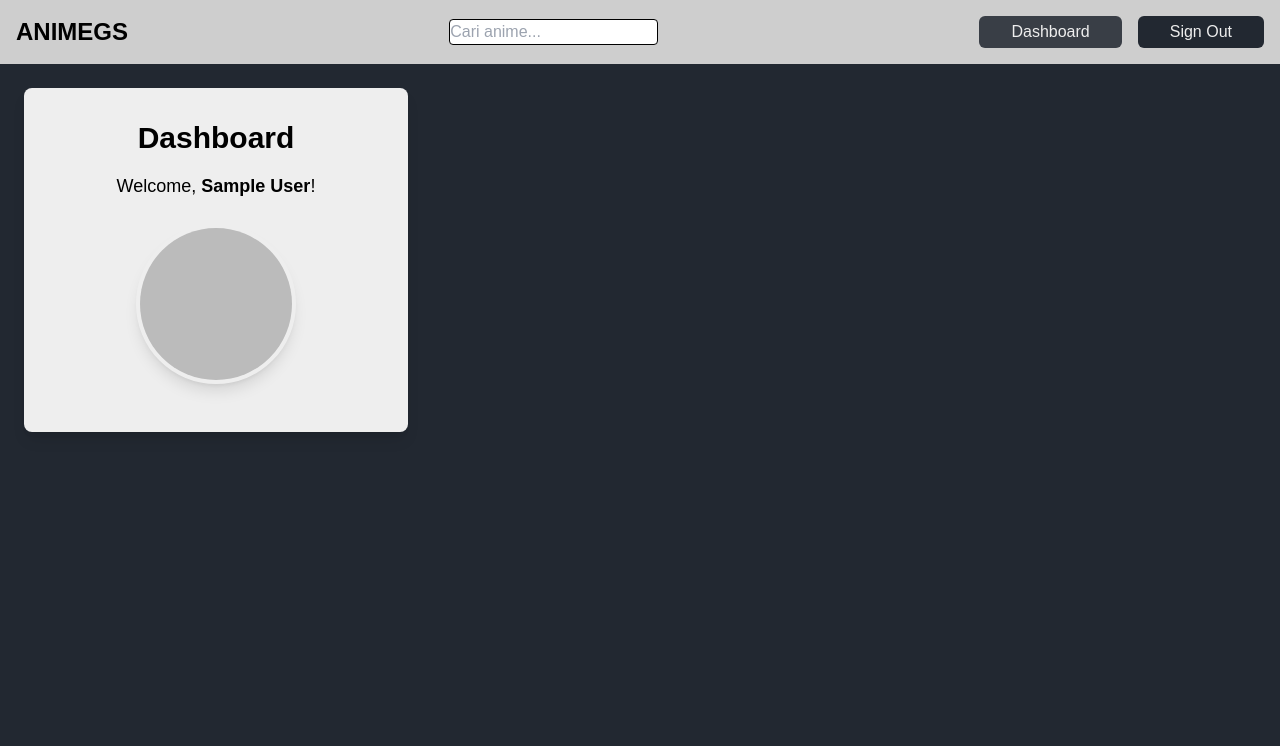
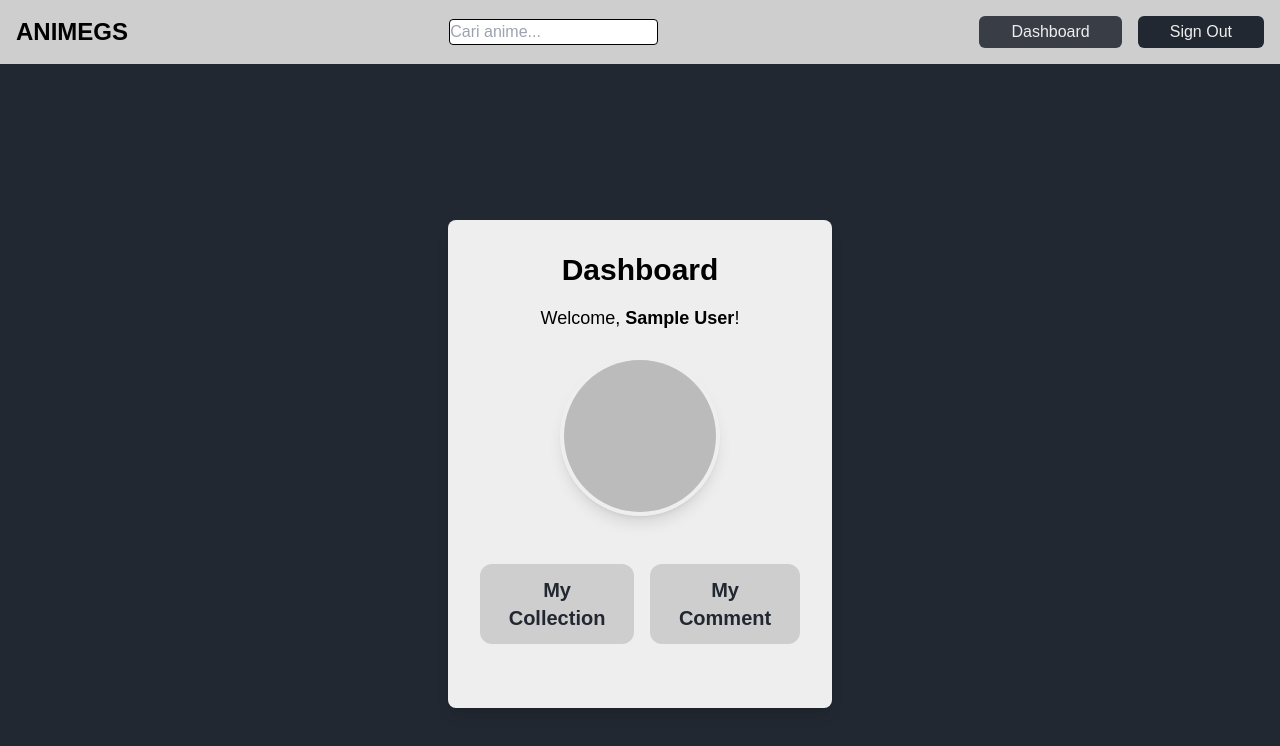
Before and after one commit to Nabilfadilah/anime-movie, a Next.js app in the folder anime/: page /users/dashboard in a window 1280 px wide. Shown: the top 746 px of the page. Built offline with nearby package versions, Linux system fonts and the light colour scheme; no server answers; sample sign-in values are in the browser's storage; a web font is replaced by a local one.

Commit message:
Menambah proteksi route tapi belum middleware dan menambah link collection dan my comment

```diff
--- a/anime/src/app/users/dashboard/page.jsx
+++ b/anime/src/app/users/dashboard/page.jsx
@@ -1,14 +1,17 @@
 import Typography from "@/elements/button/text/Typography";
 import { authUserSession } from "@/libs/auth-libs";
 import Image from "next/image";
+import Link from "next/link";
+import { redirect } from "next/navigation";
 import React from "react";
 
 const Page = async () => {
   const user = await authUserSession();
-  console.log("Gabarnya ada? : ", user.image);
+  // console.log("Gabarnya ada? : ", user.image);
+  if (!user) redirect("/");
 
   return (
-    <div className="min-h-screen flex items-start justify-start p-6">
+    <div className="min-h-screen flex items-center justify-center p-6">
       <div className="bg-color-primary shadow-lg rounded-lg p-8 max-w-sm w-full text-center">
         <Typography className="text-3xl font-bold text-gray-800 mb-4">
           Dashboard
@@ -25,6 +28,21 @@ const Page = async () => {
             className="rounded-full border-4 border-indigo-500 shadow-lg"
           />
         </div>
+
+        <div className="flex items-center gap-4 py-8">
+          <Link
+            href="/users/dashboard/collection"
+            className="bg-color-accent text-color-dark font-bold px-4 py-3 text-xl rounded-xl"
+          >
+            My Collection
+          </Link>
+          <Link
+            href="/users/dashboard/comment"
+            className="bg-color-accent text-color-dark font-bold px-4 py-3 text-xl rounded-xl"
+          >
+            My Comment
+          </Link>
+        </div>
       </div>
     </div>
   );
```
